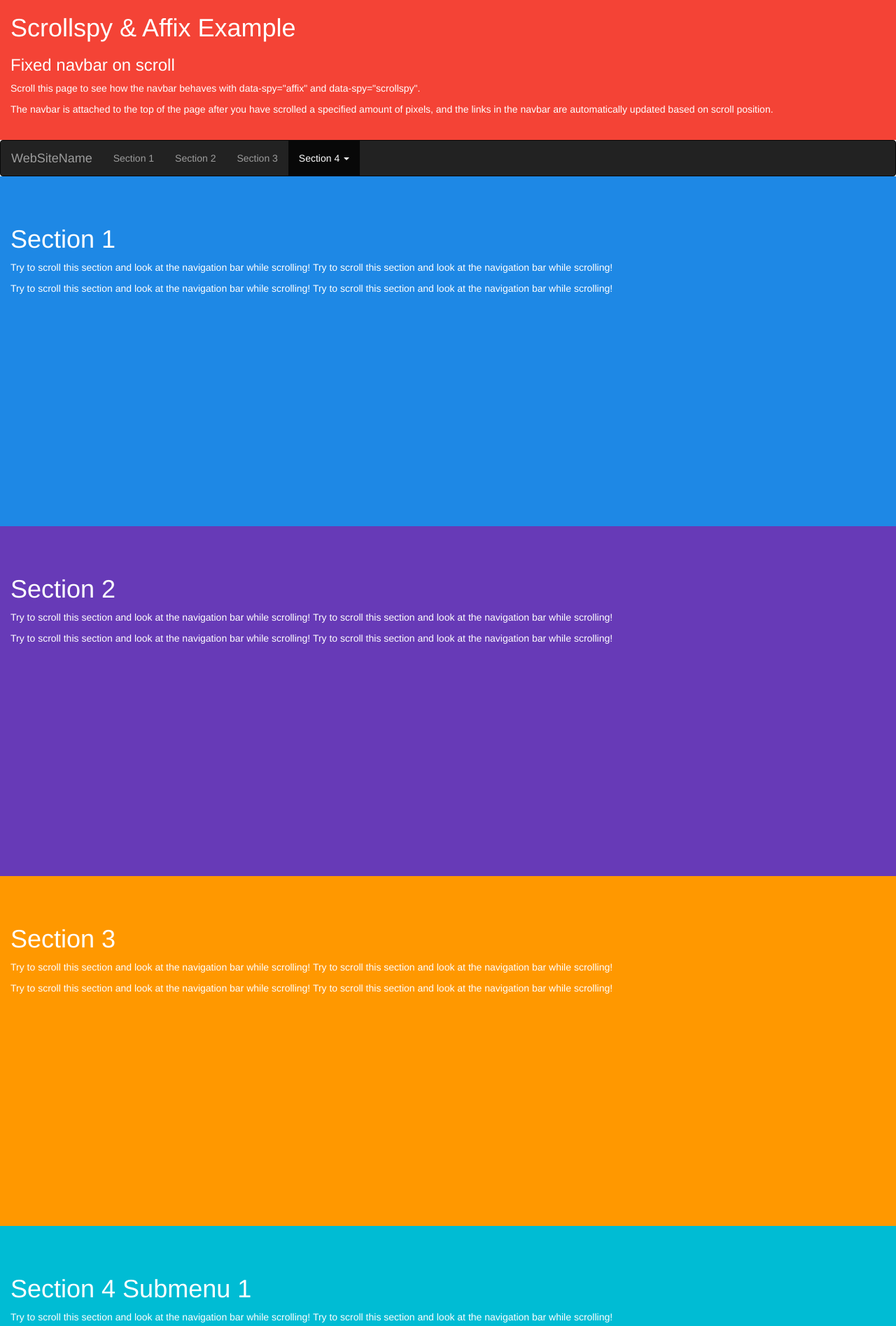
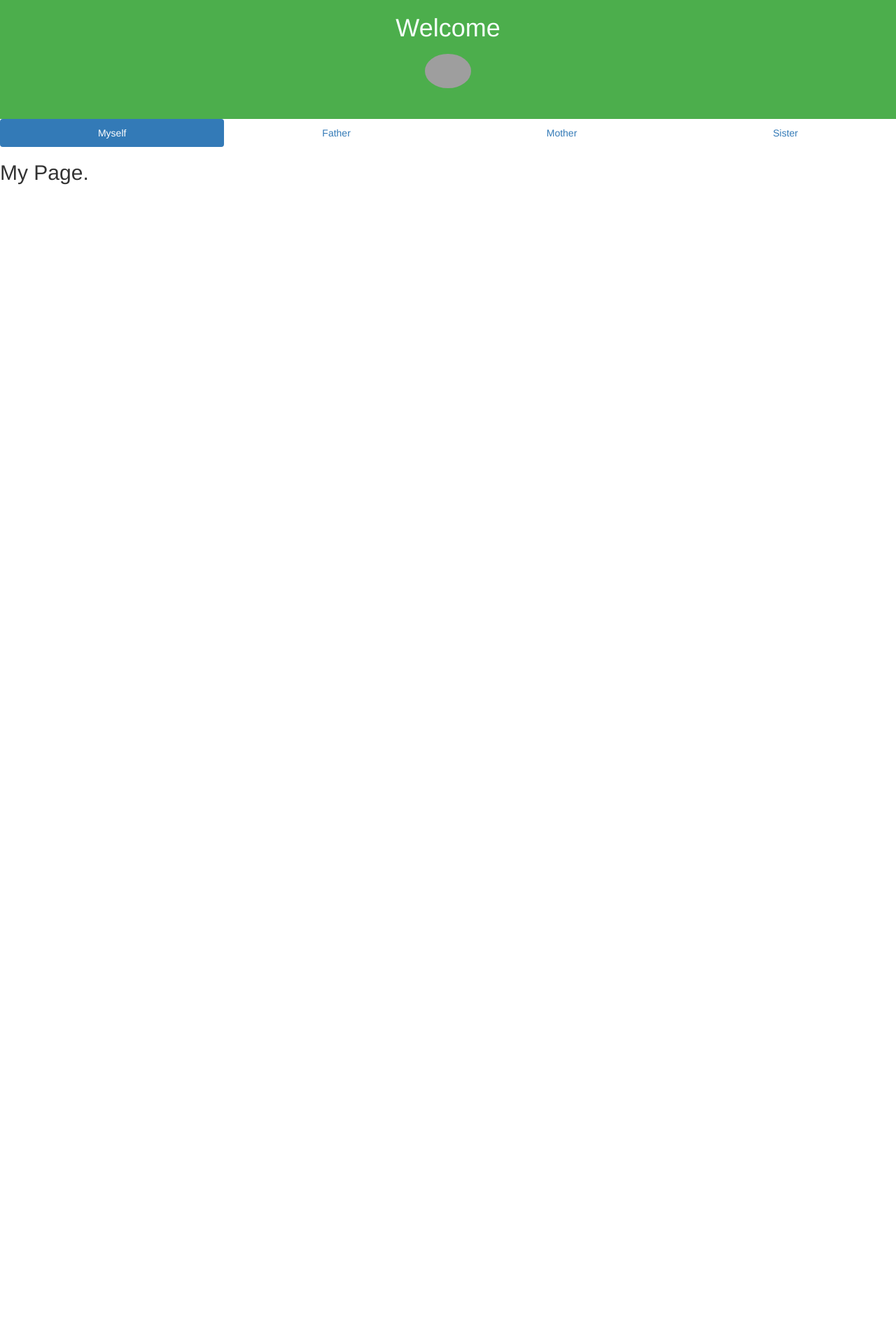
Before and after one commit to blmhemu/initial_website, a plain HTML site: page index.html in a window 1280 px wide. Shown: the top 1895 px of the page at 70% size. After the commit the page ends 800 px from the top, so only its background shows below. Drawn offline with nearby package versions, Linux system fonts and the light colour scheme; grey boxes are pictures that could not be loaded.

Commit message:
Basic Web Page
My basic web page.

```diff
--- a/index.html
+++ b/index.html
@@ -1,98 +1,45 @@
 <!DOCTYPE html>
 <html>
 <head>
-  <title>Bootstrap Example</title>
+    <title>My Personal Site</title>
     <meta charset="utf-8">
     <meta name="viewport" content="width=device-width, initial-scale=1">
     <link rel="stylesheet" href="https://maxcdn.bootstrapcdn.com/bootstrap/3.3.7/css/bootstrap.min.css">
     <script src="https://ajax.googleapis.com/ajax/libs/jquery/3.2.1/jquery.min.js"></script>
     <script src="https://maxcdn.bootstrapcdn.com/bootstrap/3.3.7/js/bootstrap.min.js"></script>
     <style>
-  body {
+        body{
             position: relative;
         }
-  .affix {
-      top:0;
-      width: 100%;
-      z-index: 9999 !important;
-  }
-  .navbar {
-      margin-bottom: 0px;
-  }
 
-  .affix ~ .container-fluid {
-     position: relative;
-     top: 50px;
-  }
-  #section1 {padding-top:50px;height:500px;color: #fff; background-color: #1E88E5;}
-  #section2 {padding-top:50px;height:500px;color: #fff; background-color: #673ab7;}
-  #section3 {padding-top:50px;height:500px;color: #fff; background-color: #ff9800;}
-  #section41 {padding-top:50px;height:500px;color: #fff; background-color: #00bcd4;}
-  #section42 {padding-top:50px;height:500px;color: #fff; background-color: #009688;}
     </style>
 </head>
 <body data-spy="scroll" data-target=".navbar" data-offset="50">
-
-<div class="container-fluid" style="background-color:#F44336;color:#fff;height:200px;">
-  <h1>Scrollspy & Affix Example</h1>
-  <h3>Fixed navbar on scroll</h3>
-  <p>Scroll this page to see how the navbar behaves with data-spy="affix" and data-spy="scrollspy".</p>
-  <p>The navbar is attached to the top of the page after you have scrolled a specified amount of pixels, and the links in the navbar are automatically updated based on scroll position.</p>
+<div class="container-fluid text-center" style="background-color: #4cae4c;color: mintcream;height: 170px;">
+    <h1>Welcome</h1>
+    <img src="http://cdn2.stylecraze.com/wp-content/uploads/2013/07/crocus-flowers.jpg" class="img-circle" width="80px" style="padding: 7px">
 </div>
-
-<nav class="navbar navbar-inverse" data-spy="affix" data-offset-top="197">
-  <div class="container-fluid">
-    <div class="navbar-header">
-        <button type="button" class="navbar-toggle" data-toggle="collapse" data-target="#myNavbar">
-          <span class="icon-bar"></span>
-          <span class="icon-bar"></span>
-          <span class="icon-bar"></span>
-      </button>
-      <a class="navbar-brand" href="#">WebSiteName</a>
-    </div>
-    <div>
-      <div class="collapse navbar-collapse" id="myNavbar">
-        <ul class="nav navbar-nav">
-          <li><a href="#section1">Section 1</a></li>
-          <li><a href="#section2">Section 2</a></li>
-          <li><a href="#section3">Section 3</a></li>
-          <li class="dropdown"><a class="dropdown-toggle" data-toggle="dropdown" href="#">Section 4 <span class="caret"></span></a>
-            <ul class="dropdown-menu">
-              <li><a href="#section41">Section 4-1</a></li>
-              <li><a href="#section42">Section 4-2</a></li>
-            </ul>
-          </li>
+<div id="tabs_section">
+    <ul class="nav nav-pills text-center nav-justified">
+        <li class="active"><a data-toggle="pill" href="#myself">Myself</a></li>
+        <li><a data-toggle="pill" href="#father">Father</a> </li>
+        <li><a data-toggle="pill" href="#mother">Mother</a> </li>
+        <li><a data-toggle="pill" href="#sister">Sister</a> </li>
     </ul>
 </div>
+<div class="tab-content">
+    <div id="myself" class="tab-pane fade in active">
+        <h2>My Page.</h2>
+    </div>
+    <div id="father" class="tab-pane fade">
+        <h2>Father's Page</h2>
+    </div>
+    <div id="mother" class="tab-pane fade">
+        <h2>Mom's Page</h2>
+    </div>
+    <div id="sister" class="tab-pane fade">
+        <h2>Sister's Page</h2>
     </div>
 </div>
-</nav>
-
-<div id="section1" class="container-fluid">
-  <h1>Section 1</h1>
-  <p>Try to scroll this section and look at the navigation bar while scrolling! Try to scroll this section and look at the navigation bar while scrolling!</p>
-  <p>Try to scroll this section and look at the navigation bar while scrolling! Try to scroll this section and look at the navigation bar while scrolling!</p>
-</div>
-<div id="section2" class="container-fluid">
-  <h1>Section 2</h1>
-  <p>Try to scroll this section and look at the navigation bar while scrolling! Try to scroll this section and look at the navigation bar while scrolling!</p>
-  <p>Try to scroll this section and look at the navigation bar while scrolling! Try to scroll this section and look at the navigation bar while scrolling!</p>
-</div>
-<div id="section3" class="container-fluid">
-  <h1>Section 3</h1>
-  <p>Try to scroll this section and look at the navigation bar while scrolling! Try to scroll this section and look at the navigation bar while scrolling!</p>
-  <p>Try to scroll this section and look at the navigation bar while scrolling! Try to scroll this section and look at the navigation bar while scrolling!</p>
-</div>
-<div id="section41" class="container-fluid">
-  <h1>Section 4 Submenu 1</h1>
-  <p>Try to scroll this section and look at the navigation bar while scrolling! Try to scroll this section and look at the navigation bar while scrolling!</p>
-  <p>Try to scroll this section and look at the navigation bar while scrolling! Try to scroll this section and look at the navigation bar while scrolling!</p>
-</div>
-<div id="section42" class="container-fluid">
-  <h1>Section 4 Submenu 2</h1>
-  <p>Try to scroll this section and look at the navigation bar while scrolling! Try to scroll this section and look at the navigation bar while scrolling!</p>
-  <p>Try to scroll this section and look at the navigation bar while scrolling! Try to scroll this section and look at the navigation bar while scrolling!</p>
-</div>
-
 </body>
 </html>
```
Lines whose indentation alone changed are shown as unchanged.
